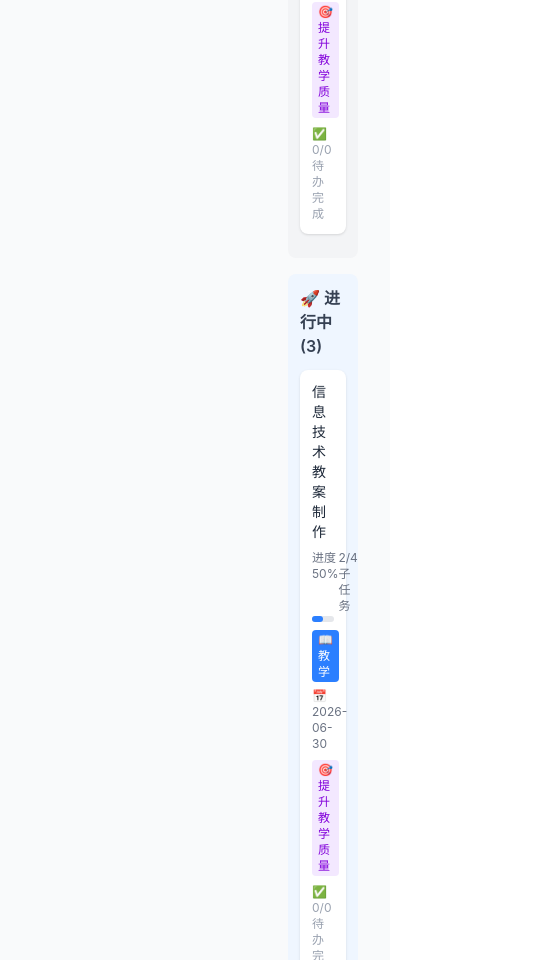
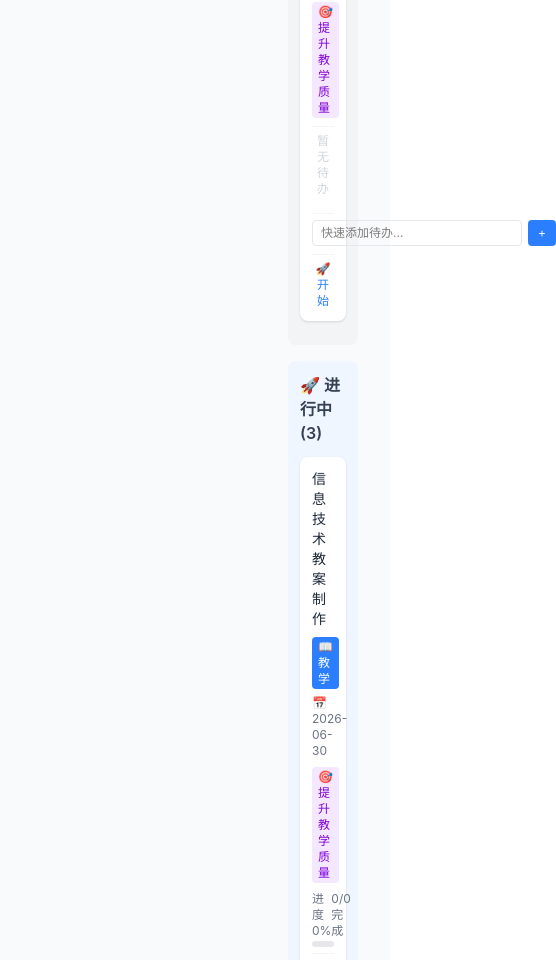
Before and after one commit to Devotion2015/life-os, a Vue app: page /life-os/projects in a window 390 px wide. Shown: the part 1040-2000 px from the top of the page, 556 px wide, since content can reach past the window. Built offline with nearby package versions, Linux system fonts and the light colour scheme.

Commit message:
feat: 统一子任务与待办，重写Projects.vue卡片交互

```diff
--- a/src/views/Projects.vue
+++ b/src/views/Projects.vue
@@ -1,6 +1,6 @@
 <template>
   <div>
-    <!-- 编辑弹窗 -->
+    <!-- ===== 编辑弹窗（项目基本信息）===== -->
     <div v-if="showModal" class="fixed inset-0 bg-black bg-opacity-50 flex items-start justify-center z-50 p-4 pt-[10vh]">
       <div class="bg-white rounded-lg shadow-xl w-full max-w-lg p-4 sm:p-6 max-h-[75vh] overflow-y-auto">
         <h3 class="text-lg font-bold mb-4">{{ editingProject.id ? '编辑项目' : '新增项目' }}</h3>
@@ -41,19 +41,8 @@
               </select>
             </div>
           </div>
-          <div>
-            <div class="flex items-center justify-between mb-2">
-              <label class="text-sm font-medium text-gray-700">子任务 ({{ editingProject.tasks.length }} 项)</label>
-            </div>
-            <div class="space-y-1.5 mb-2 max-h-48 overflow-y-auto">
-              <div v-for="(task, idx) in editingProject.tasks" :key="idx" class="flex items-center gap-2 p-1.5 rounded hover:bg-gray-50 group">
-                <input v-model="task.completed" type="checkbox" class="w-4 h-4 text-blue-500 rounded border-gray-300" />
-                <input v-model="task.text" type="text" class="flex-1 px-2 py-1 border border-gray-200 rounded text-sm"
-                  :class="{ 'line-through text-gray-400': task.completed }" placeholder="输入任务..." />
-                <button @click="removeTask(idx)" class="text-gray-300 hover:text-red-500 opacity-0 group-hover:opacity-100 text-sm">✕</button>
-              </div>
-            </div>
-            <button @click="addTask" class="text-blue-500 text-sm hover:text-blue-700">+ 添加子任务</button>
+          <div class="bg-blue-50 rounded-lg p-3 text-xs text-blue-700">
+            💡 <strong>待办事项</strong>直接在下方卡片中管理，无需在此弹窗添加。
           </div>
         </div>
         <div class="flex gap-3 mt-6 justify-end border-t pt-4">
@@ -63,7 +52,7 @@
       </div>
     </div>
 
-    <!-- 头部 + 统计 -->
+    <!-- ===== 头部 + 统计 ===== -->
     <div class="flex flex-col sm:flex-row justify-between items-start sm:items-center mb-6 gap-3">
       <h2 class="text-xl sm:text-2xl font-bold text-gray-800">📋 项目管理</h2>
       <button @click="openAddModal" class="px-4 py-2 bg-blue-500 text-white rounded-lg hover:bg-blue-600 text-sm">+ 新增项目</button>
@@ -77,7 +66,7 @@
         <div class="text-xl font-bold text-blue-600">{{ activeCount }}</div>
         <div class="text-xs text-gray-500">进行中</div>
       </div>
-      <div class="bg-white rounded-lg shadow p-3 text-center">
+      <div class="bg-white rounded-lg shadow p-3 text-center cursor-pointer hover:shadow-md" @click="filterStatus = 'all'; filterType = 'all'; searchText = ''">
         <div class="text-xl font-bold text-orange-600">{{ totalTodos }}</div>
         <div class="text-xs text-gray-500">关联待办</div>
       </div>
@@ -87,7 +76,7 @@
       </div>
     </div>
 
-    <!-- 筛选栏 -->
+    <!-- ===== 筛选栏 ===== -->
     <div class="bg-white rounded-lg shadow p-3 sm:p-4 mb-6">
       <div class="flex flex-col sm:flex-row gap-3">
         <select v-model="filterType" class="w-full sm:w-auto px-3 py-2 border border-gray-300 rounded-lg text-sm">
@@ -104,89 +93,61 @@
           <option value="completed">✅ 已完成</option>
           <option value="paused">⏸️ 暂停</option>
         </select>
-        <input v-model="searchText" type="text" placeholder="搜索项目、任务或关联待办..."
+        <input v-model="searchText" type="text" placeholder="搜索项目或待办..."
           class="w-full sm:flex-1 px-3 py-2 border border-gray-300 rounded-lg text-sm" />
       </div>
     </div>
 
-    <!-- 看板三列 -->
+    <!-- ===== 看板三列 ===== -->
     <div class="grid grid-cols-1 lg:grid-cols-3 gap-4">
+
+      <!-- 列1：规划中 -->
       <div class="bg-gray-100 rounded-lg p-3 sm:p-4">
         <h3 class="font-semibold text-gray-700 mb-3">📌 规划中 ({{ filteredByStatus('planning').length }})</h3>
         <div v-if="filteredByStatus('planning').length === 0" class="text-center py-6 text-gray-400 text-sm">暂无项目</div>
-        <div v-for="p in filteredByStatus('planning')" :key="p.id" class="bg-white rounded-lg shadow p-3 mb-3 hover:shadow-md group">
+        <ProjectCard v-for="p in filteredByStatus('planning')" :key="p.id" :project="p"
+          :todos="projectTodos(p)" :okrs="okrs"
+          @edit="editProject" @delete="deleteProject"
+          @toggle-todo="toggleTodoStatus" @add-todo="addTodoToProject"
+          @quick-move="moveTo(p, 'active')" />
+      </div>
+
+      <!-- 列2：进行中 -->
+      <div class="bg-blue-50 rounded-lg p-3 sm:p-4">
+        <h3 class="font-semibold text-gray-700 mb-3">🚀 进行中 ({{ filteredByStatus('active').length }})</h3>
+        <div v-if="filteredByStatus('active').length === 0" class="text-center py-6 text-gray-400 text-sm">暂无项目</div>
+        <ProjectCard v-for="p in filteredByStatus('active')" :key="p.id" :project="p"
+          :todos="projectTodos(p)" :okrs="okrs" :showProgress="true"
+          @edit="editProject" @delete="deleteProject"
+          @toggle-todo="toggleTodoStatus" @add-todo="addTodoToProject"
+          @quick-move="moveTo(p, $event)" />
+      </div>
+
+      <!-- 列3：已完成/暂停 -->
+      <div class="bg-green-50 rounded-lg p-3 sm:p-4">
+        <h3 class="font-semibold text-gray-700 mb-3">✅ 已完成 / 暂停 ({{ filteredByStatus('completed').length + filteredByStatus('paused').length }})</h3>
+        <div v-if="filteredByStatus('completed').length + filteredByStatus('paused').length === 0" class="text-center py-6 text-gray-400 text-sm">暂无项目</div>
+        <div v-for="p in [...filteredByStatus('completed'), ...filteredByStatus('paused')]" :key="p.id"
+          class="bg-white rounded-lg shadow p-3 mb-3 hover:shadow-md group" :class="{ 'opacity-75': p.status === 'completed' }">
           <div class="flex items-start justify-between mb-2">
-            <h4 class="font-medium text-gray-800 text-sm">{{ p.name }}</h4>
+            <h4 class="font-medium text-gray-800 text-sm" :class="{ 'line-through': p.status === 'completed' }">{{ p.name }}</h4>
             <div class="flex gap-0.5 opacity-0 group-hover:opacity-100">
               <button @click="editProject(p)" class="text-gray-400 hover:text-blue-500 px-1 text-xs">✏️</button>
               <button @click="deleteProject(p.id)" class="text-gray-400 hover:text-red-500 px-1 text-xs">🗑️</button>
             </div>
           </div>
-          <div class="flex flex-wrap gap-1.5 mb-2">
+          <div class="flex flex-wrap gap-1.5 mb-1">
             <span class="text-xs px-1.5 py-0.5 rounded text-white" :class="typeColor(p.type)">{{ typeLabel(p.type) }}</span>
-            <span v-if="p.deadline" class="text-xs text-gray-500">📅 {{ p.deadline }}</span>
-          </div>
-          <!-- 关联 OKR -->
-          <div v-if="(p.okr_ids || []).length > 0" class="flex flex-wrap gap-1 mb-2">
-            <span v-for="oid in p.okr_ids" :key="oid" class="text-xs bg-purple-100 text-purple-700 px-1.5 py-0.5 rounded">
-              🎯 {{ getOKRName(oid) }}
-            </span>
-          </div>
-          <!-- 关联待办 -->
-          <div class="text-xs text-gray-400">
-            ✅ {{ getProjectTodos(p.id).filter(t => t.status === 'completed').length }}/{{ getProjectTodos(p.id).length }} 待办完成
-          </div>
-        </div>
-      </div>
-
-      <div class="bg-blue-50 rounded-lg p-3 sm:p-4">
-        <h3 class="font-semibold text-gray-700 mb-3">🚀 进行中 ({{ filteredByStatus('active').length }})</h3>
-        <div v-if="filteredByStatus('active').length === 0" class="text-center py-6 text-gray-400 text-sm">暂无项目</div>
-        <div v-for="p in filteredByStatus('active')" :key="p.id" class="bg-white rounded-lg shadow p-3 mb-3 hover:shadow-md group">
-          <div class="flex items-start justify-between mb-2">
-            <h4 class="font-medium text-gray-800 text-sm">{{ p.name }}</h4>
-            <div class="flex gap-0.5 opacity-0 group-hover:opacity-100">
-              <button @click="editProject(p)" class="text-gray-400 hover:text-blue-500 px-1 text-xs">✏️</button>
-              <button @click="deleteProject(p.id)" class="text-gray-400 hover:text-red-500 px-1 text-xs">🗑️</button>
-            </div>
-          </div>
-          <div class="mb-2">
-            <div class="flex justify-between text-xs text-gray-500 mb-0.5">
-              <span>进度 {{ calcProgress(p) }}%</span>
-              <span>{{ (p.tasks||[]).filter(t=>t.completed).length }}/{{ (p.tasks||[]).length }} 子任务</span>
-            </div>
-            <div class="w-full bg-gray-200 rounded-full h-1.5">
-              <div class="h-1.5 rounded-full" :class="progressColor(calcProgress(p))" :style="{ width: calcProgress(p)+'%' }"></div>
-            </div>
-          </div>
-          <div class="flex flex-wrap gap-1.5 mb-2">
-            <span class="text-xs px-1.5 py-0.5 rounded text-white" :class="typeColor(p.type)">{{ typeLabel(p.type) }}</span>
-            <span v-if="p.deadline" :class="['text-xs', isOverdue(p.deadline)?'text-red-500':'text-gray-500']">
-              {{ isOverdue(p.deadline) ? '⚠️' : '📅' }} {{ p.deadline }}
-            </span>
-          </div>
-          <div v-if="(p.okr_ids || []).length > 0" class="flex flex-wrap gap-1 mb-2">
-            <span v-for="oid in p.okr_ids" :key="oid" class="text-xs bg-purple-100 text-purple-700 px-1.5 py-0.5 rounded">
-              🎯 {{ getOKRName(oid) }}
+            <span :class="['text-xs px-1.5 py-0.5 rounded', p.status === 'completed' ? 'bg-green-100 text-green-700' : 'bg-yellow-100 text-yellow-700']">
+              {{ statusLabel(p.status) }}
             </span>
           </div>
           <div class="text-xs text-gray-400">
-            ✅ {{ getProjectTodos(p.id).filter(t => t.status === 'completed').length }}/{{ getProjectTodos(p.id).length }} 待办完成
+            ✅ {{ projectTodos(p).filter(t => t.status === 'completed').length }}/{{ projectTodos(p).length }} 待办
           </div>
-        </div>
-      </div>
-
-      <div class="bg-green-50 rounded-lg p-3 sm:p-4">
-        <h3 class="font-semibold text-gray-700 mb-3">✅ 已完成 / 暂停 ({{ filteredByStatus('completed').length + filteredByStatus('paused').length }})</h3>
-        <div v-if="filteredByStatus('completed').length + filteredByStatus('paused').length === 0" class="text-center py-6 text-gray-400 text-sm">暂无项目</div>
-        <div v-for="p in [...filteredByStatus('completed'), ...filteredByStatus('paused')]" :key="p.id"
-          class="bg-white rounded-lg shadow p-3 mb-3 hover:shadow-md group" :class="{ 'opacity-75': p.status === 'completed' }">
-          <h4 class="font-medium text-gray-800 text-sm mb-2" :class="{ 'line-through': p.status==='completed' }">{{ p.name }}</h4>
-          <div class="flex flex-wrap gap-1.5">
-            <span class="text-xs px-1.5 py-0.5 rounded text-white" :class="typeColor(p.type)">{{ typeLabel(p.type) }}</span>
-            <span :class="['text-xs px-1.5 py-0.5 rounded', p.status==='completed'?'bg-green-100 text-green-700':'bg-yellow-100 text-yellow-700']">
-              {{ statusLabel(p.status) }}
-            </span>
+          <div class="mt-2 flex gap-1.5">
+            <button v-if="p.status !== 'active'" @click="moveTo(p, 'active')" class="text-xs text-blue-500 hover:text-blue-700">🔄 重启</button>
+            <button v-if="p.status !== 'planning'" @click="moveTo(p, 'planning')" class="text-xs text-gray-500 hover:text-gray-700">📌 移回规划</button>
           </div>
         </div>
       </div>
@@ -201,8 +162,163 @@
 </template>
 
 <script setup>
-import { ref, computed, onMounted } from 'vue'
+import { ref, computed, onMounted, h } from 'vue'
 
+// ==================== ProjectCard 组件 ====================
+const ProjectCard = {
+  props: {
+    project: Object,
+    todos: Array,
+    okrs: Array,
+    showProgress: { type: Boolean, default: false }
+  },
+  emits: ['edit', 'delete', 'toggle-todo', 'add-todo', 'quick-move'],
+  setup(props, { emit }) {
+    const expanded = ref(false)
+    const newText = ref('')
+    const visibleCount = 3
+
+    const progress = computed(() => {
+      if (props.todos.length === 0) return 0
+      return Math.round((props.todos.filter(t => t.status === 'completed').length / props.todos.length) * 100)
+    })
+
+    const visibleTodos = computed(() => {
+      if (expanded.value) return props.todos
+      return props.todos.slice(0, visibleCount)
+    })
+
+    const hiddenCount = computed(() => Math.max(0, props.todos.length - visibleCount))
+
+    const typeMap = { teaching: '📖 教学', content: '📝 内容', research: '🔬 科研', personal: '👤 个人' }
+    const typeColorMap = { teaching: 'bg-blue-500', content: 'bg-purple-500', research: 'bg-green-600', personal: 'bg-pink-500' }
+
+    function getOKRName(id) { const o = props.okrs.find(o => o.id === id); return o ? o.title : `目标${id}` }
+    function progressColor(pct) { return pct >= 80 ? 'bg-green-500' : pct >= 40 ? 'bg-blue-500' : 'bg-yellow-500' }
+    function isOverdue(d) { return d ? new Date(d) < new Date(new Date().toDateString()) : false }
+
+    function add() {
+      if (!newText.value.trim()) return
+      emit('add-todo', { pid: props.project.id, text: newText.value.trim() })
+      newText.value = ''
+    }
+
+    function onEnter(e) { if (e.key === 'Enter') add() }
+
+    return () => {
+      const p = props.project
+      const todos = props.todos
+      const pct = progress.value
+
+      return h('div', { class: 'bg-white rounded-lg shadow-sm p-3 mb-3 hover:shadow-md group transition-shadow' }, [
+        // 标题行
+        h('div', { class: 'flex items-start justify-between mb-2' }, [
+          h('h4', { class: 'font-medium text-gray-800 text-sm flex-1' }, p.name),
+          h('div', { class: 'flex gap-0.5 ml-1' }, [
+            h('button', {
+              class: 'text-gray-300 hover:text-blue-500 px-1 text-xs opacity-0 group-hover:opacity-100 transition-opacity',
+              onClick: () => emit('edit', p)
+            }, '✏️'),
+            h('button', {
+              class: 'text-gray-300 hover:text-red-500 px-1 text-xs opacity-0 group-hover:opacity-100 transition-opacity',
+              onClick: () => emit('delete', p.id)
+            }, '🗑️')
+          ])
+        ]),
+
+        // 标签行
+        h('div', { class: 'flex flex-wrap gap-1.5 mb-2' }, [
+          h('span', { class: `text-xs px-1.5 py-0.5 rounded text-white ${typeColorMap[p.type] || 'bg-gray-500'}` }, typeMap[p.type] || p.type),
+          p.deadline ? h('span', { class: `text-xs ${isOverdue(p.deadline) ? 'text-red-500 font-medium' : 'text-gray-500'}` },
+            `${isOverdue(p.deadline) ? '⚠️' : '📅'} ${p.deadline}`) : null,
+        ].filter(Boolean)),
+
+        // OKR 行
+        (p.okr_ids || []).length > 0 ? h('div', { class: 'flex flex-wrap gap-1 mb-2' },
+          p.okr_ids.map(oid => h('span', { class: 'text-xs bg-purple-100 text-purple-700 px-1.5 py-0.5 rounded', key: oid },
+            `🎯 ${getOKRName(oid)}`))
+        ) : null,
+
+        // 进度条（仅进行中）
+        props.showProgress ? [
+          h('div', { class: 'mb-1.5' }, [
+            h('div', { class: 'flex justify-between text-xs text-gray-500 mb-0.5' }, [
+              h('span', `进度 ${pct}%`),
+              h('span', `${todos.filter(t => t.status === 'completed').length}/${todos.length} 完成`)
+            ]),
+            h('div', { class: 'w-full bg-gray-200 rounded-full h-1.5' }, [
+              h('div', {
+                class: `h-1.5 rounded-full transition-all duration-300 ${progressColor(pct)}`,
+                style: { width: `${pct}%` }
+              })
+            ])
+          ])
+        ] : null,
+
+        // 待办列表
+        todos.length > 0 ? h('div', { class: 'mt-1.5 pt-1.5 border-t border-gray-100 space-y-0.5' }, [
+          ...visibleTodos.value.map(todo => h('div', {
+            class: 'flex items-center gap-2 py-1 cursor-pointer hover:bg-gray-50 rounded px-1 -mx-1 group/todo',
+            onClick: () => emit('toggle-todo', todo)
+          }, [
+            h('span', {
+              class: `w-4 h-4 rounded border flex-shrink-0 flex items-center justify-center text-[10px] transition-colors ${
+                todo.status === 'completed' ? 'bg-green-500 border-green-500 text-white' : 'border-gray-300 group-hover/todo:border-blue-400'
+              }`
+            }, todo.status === 'completed' ? '✓' : ''),
+            h('span', {
+              class: `text-xs flex-1 ${todo.status === 'completed' ? 'line-through text-gray-400' : 'text-gray-700'}`
+            }, todo.text)
+          ])),
+          hiddenCount.value > 0 ? h('div', {
+            class: 'text-xs text-blue-500 mt-0.5 cursor-pointer hover:text-blue-700',
+            onClick: () => { expanded.value = !expanded.value }
+          }, expanded.value ? '▲ 收起' : `▼ +${hiddenCount.value} 更多`) : null
+        ]) : h('div', { class: 'text-xs text-gray-300 text-center py-2 mt-1.5 pt-1.5 border-t border-gray-100' }, '暂无待办'),
+
+        // 快速添加
+        h('div', { class: 'mt-2 pt-1.5 border-t border-gray-100 flex gap-1.5' }, [
+          h('input', {
+            type: 'text',
+            value: newText.value,
+            class: 'flex-1 px-2 py-1 border border-gray-200 rounded text-xs focus:border-blue-300 focus:outline-none',
+            placeholder: '快速添加待办...',
+            onInput: (e) => { newText.value = e.target.value },
+            onKeyup: (e) => { if (e.key === 'Enter') add() }
+          }),
+          h('button', {
+            class: 'text-xs bg-blue-500 text-white px-2.5 py-1 rounded hover:bg-blue-600 transition-colors flex-shrink-0',
+            onClick: add
+          }, '+')
+        ]),
+
+        // 快捷操作
+        h('div', { class: 'mt-2 pt-1.5 border-t border-gray-100 flex gap-2' }, [
+          (p.status === 'planning') ? h('button', {
+            class: 'text-xs text-blue-500 hover:text-blue-700',
+            onClick: () => emit('quick-move', 'active')
+          }, '🚀 开始') : null,
+          (p.status === 'active') ? [
+            h('button', {
+              class: 'text-xs text-green-600 hover:text-green-800',
+              onClick: () => emit('quick-move', 'completed')
+            }, '✅ 完成'),
+            h('button', {
+              class: 'text-xs text-yellow-600 hover:text-yellow-800',
+              onClick: () => emit('quick-move', 'paused')
+            }, '⏸️ 暂停'),
+            h('button', {
+              class: 'text-xs text-gray-500 hover:text-gray-700',
+              onClick: () => emit('quick-move', 'planning')
+            }, '📌 回到规划'),
+          ] : null,
+        ].flat().filter(Boolean))
+      ])
+    }
+  }
+}
+
+// ==================== 主组件 ====================
 const projects = ref([])
 const okrs = ref([])
 const allTodos = ref([])
@@ -214,24 +330,32 @@ const editingProject = ref({})
 const isEditingProject = ref(false)
 
 onMounted(async () => {
-  // 优先 localStorage（用户最新数据）
-  const saved = localStorage.getItem('life-os-projects')
-  if (saved) {
-    projects.value = JSON.parse(saved)
+  // 项目：优先 localStorage
+  const savedProjects = localStorage.getItem('life-os-projects')
+  if (savedProjects) {
+    projects.value = JSON.parse(savedProjects)
   } else {
-    // 首次访问：从 JSON 加载初始数据
     try { const r = await fetch('/life-os/data/projects.json'); if (r.ok) projects.value = await r.json() }
     catch (e) {}
   }
-  // 加载 OKR 和待办数据
+
+  // 待办：优先 localStorage（与 Todos.vue 共享数据！）
+  const savedTodos = localStorage.getItem('life-os-todos')
+  if (savedTodos) {
+    allTodos.value = JSON.parse(savedTodos)
+  } else {
+    try { const r = await fetch('/life-os/data/todos.json'); if (r.ok) allTodos.value = await r.json() }
+    catch (e) {}
+  }
+
+  // OKR
   try { const r = await fetch('/life-os/data/okr.json'); if (r.ok) okrs.value = await r.json() }
-  catch (e) {}
-  try { const r = await fetch('/life-os/data/todos.json'); if (r.ok) allTodos.value = await r.json() }
   catch (e) {}
 })
 
-function getProjectTodos(pid) { return allTodos.value.filter(t => t.project_id === pid) }
+// ===== 数据辅助 =====
 function getOKRName(id) { const o = okrs.value.find(o => o.id === id); return o ? o.title : `目标${id}` }
+function projectTodos(p) { return allTodos.value.filter(t => t.project_id === p.id) }
 
 const totalTodos = computed(() => {
   const ids = new Set(projects.value.map(p => p.id))
@@ -244,6 +368,12 @@ const totalOKRs = computed(() => {
 })
 const activeCount = computed(() => projects.value.filter(p => p.status === 'active').length)
 
+const typeMap = { teaching: '📖 教学', content: '📝 内容', research: '🔬 科研', personal: '👤 个人' }
+const typeColorMap = { teaching: 'bg-blue-500', content: 'bg-purple-500', research: 'bg-green-600', personal: 'bg-pink-500' }
+function typeLabel(t) { return typeMap[t] || t }
+function typeColor(t) { return typeColorMap[t] || 'bg-gray-500' }
+function statusLabel(s) { return { planning: '📌 规划中', active: '🚀 进行中', completed: '✅ 已完成', paused: '⏸️ 暂停' }[s] || s }
+
 function filteredByStatus(status) {
   return projects.value.filter(p => {
     if (p.status !== status) return false
@@ -251,33 +381,45 @@ function filteredByStatus(status) {
     if (searchText.value) {
       const s = searchText.value.toLowerCase()
       const mn = p.name.toLowerCase().includes(s)
-      const mt = (p.tasks || []).some(t => t.text.toLowerCase().includes(s))
-      const pt = getProjectTodos(p.id).some(t => t.text.toLowerCase().includes(s))
-      if (!mn && !mt && !pt) return false
+      const pt = projectTodos(p).some(t => t.text.toLowerCase().includes(s))
+      if (!mn && !pt) return false
     }
     return true
   })
 }
 
-function calcProgress(p) {
-  if (!p.tasks || p.tasks.length === 0) return 0
-  return Math.round((p.tasks.filter(t => t.completed).length / p.tasks.length) * 100)
+// ===== 待办操作 =====
+function toggleTodoStatus(todo) {
+  todo.status = todo.status === 'completed' ? 'pending' : 'completed'
+  todo.completed_date = todo.status === 'completed' ? new Date().toISOString().split('T')[0] : ''
+  localStorage.setItem('life-os-todos', JSON.stringify(allTodos.value))
 }
-function progressColor(pct) { return pct >= 80 ? 'bg-green-500' : pct >= 40 ? 'bg-blue-500' : 'bg-yellow-500' }
-function isOverdue(d) { return d ? new Date(d) < new Date(new Date().toDateString()) : false }
 
-const typeMap = { teaching: '📖 教学', content: '📝 内容', research: '🔬 科研', personal: '👤 个人' }
-const typeColorMap = { teaching: 'bg-blue-500', content: 'bg-purple-500', research: 'bg-green-600', personal: 'bg-pink-500' }
-function typeLabel(t) { return typeMap[t] || t }
-function typeColor(t) { return typeColorMap[t] || 'bg-gray-500' }
-function statusLabel(s) { return { planning: '📌 规划中', active: '🚀 进行中', completed: '✅ 已完成', paused: '⏸️ 暂停' }[s] || s }
+function addTodoToProject({ pid, text }) {
+  const maxId = Math.max(...allTodos.value.map(t => t.id), 0)
+  allTodos.value.push({
+    id: maxId + 1,
+    text,
+    status: 'pending',
+    priority: 'medium',
+    project_id: pid,
+    semester: '',
+    deadline: '',
+    notes: '',
+    completed_date: '',
+    created_at: new Date().toISOString().split('T')[0]
+  })
+  localStorage.setItem('life-os-todos', JSON.stringify(allTodos.value))
+}
 
+// ===== 项目操作 =====
 function openAddModal() {
-  editingProject.value = { id: null, name: '', type: 'teaching', status: 'planning', deadline: '', okr_ids: [], tasks: [] }
+  editingProject.value = { id: null, name: '', type: 'teaching', status: 'planning', deadline: '', okr_ids: [] }
   isEditingProject.value = false; showModal.value = true
 }
 function editProject(project) {
-  editingProject.value = JSON.parse(JSON.stringify(project)); isEditingProject.value = true; showModal.value = true
+  editingProject.value = JSON.parse(JSON.stringify(project))
+  isEditingProject.value = true; showModal.value = true
 }
 function saveProject() {
   if (!editingProject.value.name.trim()) { alert('请输入项目名称'); return }
@@ -288,16 +430,19 @@ function saveProject() {
     const id = 'P' + String(projects.value.length + 1).padStart(3, '0')
     projects.value.push({ ...editingProject.value, id })
   }
-  showModal.value = false; localStorage.setItem('life-os-projects', JSON.stringify(projects.value))
+  showModal.value = false
+  localStorage.setItem('life-os-projects', JSON.stringify(projects.value))
 }
 function deleteProject(id) {
-  if (!confirm('确定要删除这个项目吗？')) return
+  if (!confirm('确定要删除这个项目吗？关联的待办不会删除。')) return
   projects.value = projects.value.filter(p => p.id !== id)
   localStorage.setItem('life-os-projects', JSON.stringify(projects.value))
 }
-function addTask() {
-  const taskId = 'T' + Date.now().toString(36).toUpperCase()
-  editingProject.value.tasks.push({ id: taskId, text: '', completed: false })
+function moveTo(project, newStatus) {
+  const idx = projects.value.findIndex(p => p.id === project.id)
+  if (idx !== -1) {
+    projects.value[idx] = { ...projects.value[idx], status: newStatus }
+    localStorage.setItem('life-os-projects', JSON.stringify(projects.value))
+  }
 }
-function removeTask(idx) { editingProject.value.tasks.splice(idx, 1) }
 </script>
--- a/src/views/Todos.vue
+++ b/src/views/Todos.vue
@@ -42,6 +42,7 @@
               <option value="">无</option>
               <option v-for="p in allProjects" :key="p.id" :value="p.id">{{ p.name }}</option>
             </select>
+            <p class="text-[10px] text-gray-400 mt-0.5">选择项目后，该待办会显示在项目管理卡片中</p>
           </div>
           <div>
             <label class="block text-sm font-medium text-gray-700 mb-1">备注</label>
@@ -292,7 +293,8 @@ const openAddModal = () => {
     priority: 'medium',
     semester: '',
     deadline: '',
-    notes: ''
+    notes: '',
+    project_id: ''
   }
   isEditing.value = false
   showEditModal.value = true
```
